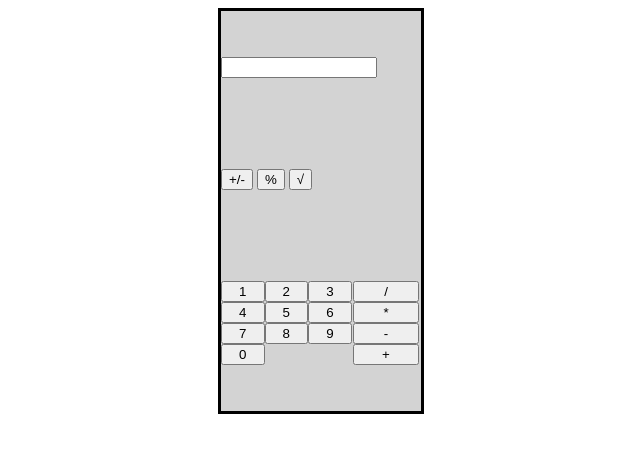
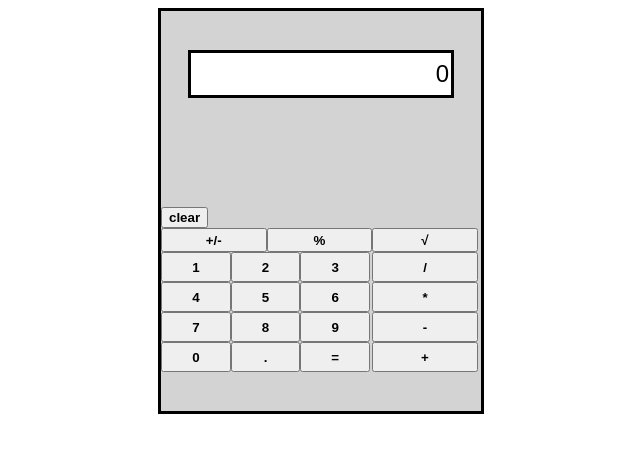
Before and after one commit to DarioBocale/Taschenrechner, a plain HTML site: page Index.html in a window 1280 px wide. Shown: the whole page, without its empty margins (319-959 px from the left). Drawn offline with Linux system fonts and the light colour scheme.

Commit message:
Grundfunktionen und Layout erstellt

```diff
--- a/Index.html
+++ b/Index.html
@@ -4,35 +4,39 @@
     <meta charset="UTF-8">
     <title>Taschenrechner</title>
     <link rel="stylesheet" href="Taschenrechner.css"/>
+    <script src="Taschenrechner.js"></script>
 </head>
 <body>
     <div id="taschenrechner">
-        <div id="ausgabe">
-            <input id="ausgabefeld" type="text" readonly/>
+        <div id="eingabe">
+            <input id="eingabefeld" type="text" readonly value="0"/>
         </div>
-        <div id="zusatzzeichen">
-            <button class="zusatzzeichen" id="vorzeichen">+/-</button>
-            <button class="zusatzzeichen" id="prozent">%</button>
-            <button class="zusatzzeichen" id="wurzel">&#8730</button>
-        </div>
-        <div id="nummernUndZeichen">
+        <div id="eingabetasten">
+            <button id="clear" onclick="clearText()">clear</button>
+            <div id="zusatzzeichen">
+                <button class="zusatzzeichen" id="vorzeichen">+/-</button>
+                <button class="zusatzzeichen" id="prozent">%</button>
+                <button class="zusatzzeichen" id="wurzel">&#8730</button>
+            </div>
             <div id="nummern">
-                <button class="nummern" id="eins">1</button>
-                <button class="nummern" id="zwei">2</button>
-                <button class="nummern" id="drei">3</button>
-                <button class="nummern" id="vier">4</button>
-                <button class="nummern" id="fuenf">5</button>
-                <button class="nummern" id="sechs">6</button>
-                <button class="nummern" id="sieben">7</button>
-                <button class="nummern" id="acht">8</button>
-                <button class="nummern" id="neun">9</button>
-                <button class="nummern" id="null">0</button>
+                <button class="nummern" id="eins" onclick="addNumber(1)">1</button>
+                <button class="nummern" id="zwei" onclick="addNumber(2)">2</button>
+                <button class="nummern" id="drei" onclick="addNumber(3)">3</button>
+                <button class="nummern" id="vier" onclick="addNumber(4)">4</button>
+                <button class="nummern" id="fuenf" onclick="addNumber(5)">5</button>
+                <button class="nummern" id="sechs" onclick="addNumber(6)">6</button>
+                <button class="nummern" id="sieben" onclick="addNumber(7)">7</button>
+                <button class="nummern" id="acht" onclick="addNumber(8)">8</button>
+                <button class="nummern" id="neun" onclick="addNumber(9)">9</button>
+                <button class="nummern" id="null" onclick="addNumber(0)">0</button>
+                <button class="nummern" id="punkt" onclick="addNumber('.')">.</button>
+                <button class="nummern" id="gleich" onclick="calculate()">=</button>
             </div>
             <div id="zeichen">
-                <button class="zeichen" id="dividieren">/</button>
-                <button class="zeichen" id="multiplizieren">*</button>
-                <button class="zeichen" id="subtrahieren">-</button>
-                <button class="zeichen" id="addieren">+</button>
+                <button class="zeichen" id="dividieren" onclick="addOperation('/')">/</button>
+                <button class="zeichen" id="multiplizieren" onclick="addOperation('*')">*</button>
+                <button class="zeichen" id="subtrahieren" onclick="addOperation('-')">-</button>
+                <button class="zeichen" id="addieren" onclick="addOperation('+')">+</button>
             </div>
         </div>
     </div>
--- a/Taschenrechner.css
+++ b/Taschenrechner.css
@@ -3,7 +3,7 @@
     flex-wrap: wrap;
     align-items: flex-start;
     align-content: space-around;
-    width: 25vh;
+    width: 40vh;
     height: 50vh;
     margin: auto;
     flex-direction: row;
@@ -11,12 +11,34 @@
     background-color: lightgray;
 }
 
-#ausgabefeld {
-    width: 80%;
+#eingabe {
+    display: flex;
+    flex-direction: row;
+    justify-content: center;
+    width: 100%;
+    height: 10vh;
 }
 
-#nummernUndZeichen {
+#eingabefeld {
+    width: 80%;
+    height: 5vh;
+    border: solid;
+    text-align: right;
+    font-size: 150%;
+}
+
+#eingabetasten {
     display: flex;
+    flex-wrap: wrap;
+    width: 100%;
+}
+
+#zusatzzeichen {
+    display: flex;
+    flex-wrap: wrap;
+    flex-direction: row;
+    width: 100%;
+    height: 3vh;
 }
 
 #nummern {
@@ -24,16 +46,32 @@
     flex-direction: row;
     flex-wrap: wrap;
     width: 66%;
+    height: 15vh;
 }
 
 #zeichen {
     width: 33%;
+    height: 15vh;
+}
+
+#addieren {
+    flex-grow: 1;
 }
 
 .nummern {
     width: 33%;
+    height: 25%;
 }
 
 .zeichen{
     width: 100%;
+    height: 25%;
 }
+
+.zusatzzeichen {
+    width: 33%;
+}
+
+button {
+    font-weight: bold;
+}
--- /dev/null
+++ b/Taschenrechner.js
@@ -0,0 +1,19 @@
+function addNumber(number) {
+    let input = document.getElementById("eingabefeld");
+    input.value = input.value + number
+}
+
+function addOperation(operation) {
+    let input = document.getElementById("eingabefeld");
+    input.value = input.value + " " +  operation + " ";
+}
+
+function clearText() {
+    document.getElementById("eingabefeld").value = "0";
+    document.getElementById("ausgabefeld").value = "0";
+}
+
+function calculate() {
+    let input = document.getElementById("eingabefeld");
+    input.value = eval(input.value);
+}
```
